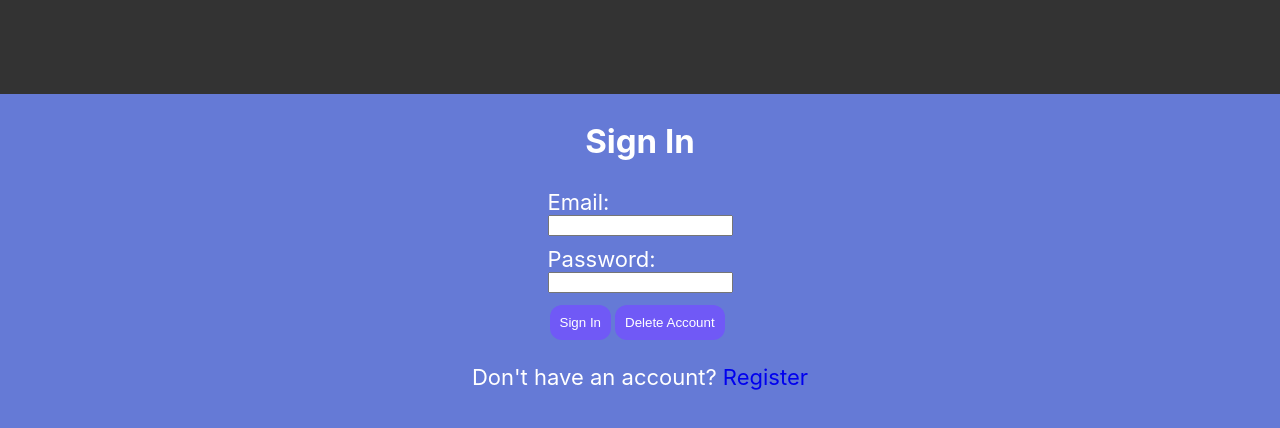
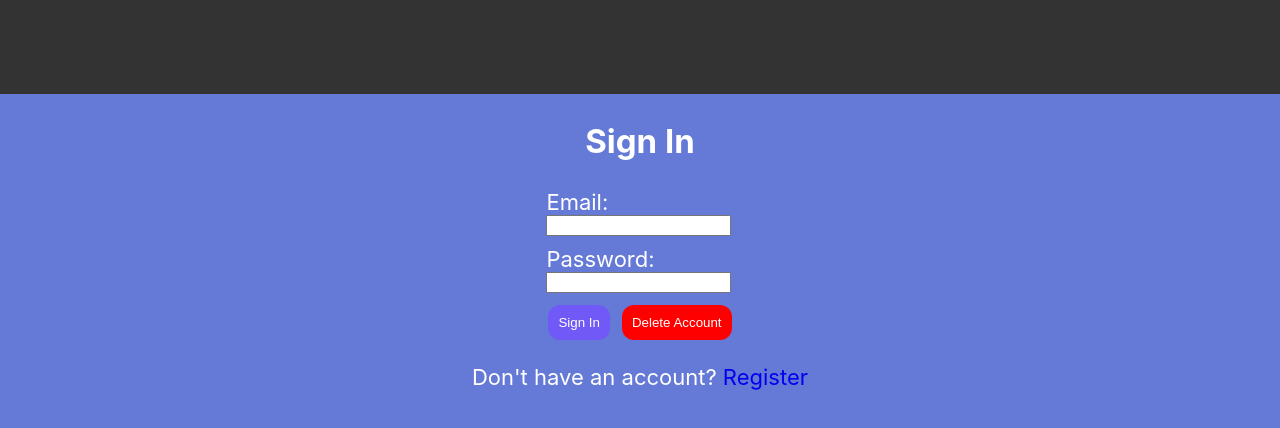
Before and after one commit to jasonbhlee/final_project, a React (Create React App) app in the folder project-app-frontend/: page / in a window 1280 px wide. Shown: the top 428 px of the page. Built offline with nearby package versions, Linux system fonts and the light colour scheme.

Commit message:
added delete user framework
goodluck jason

```diff
--- a/project-app-frontend/src/pages/SignInPage.js
+++ b/project-app-frontend/src/pages/SignInPage.js
@@ -20,8 +20,8 @@ function SignInPage() {
         },
         body: JSON.stringify({
           email: formData.email,
-          password: formData.password
-        })
+          password: formData.password,
+        }),
       });
 
       const result = await response.json();
@@ -41,11 +41,45 @@ function SignInPage() {
     }
   };
 
+  //script to trigger delete request when button is clicked
+  const handleDeleteAccount = async () => {
+    if (!window.confirm('Are you sure you want to delete your account? This action cannot be undone.')) {
+      return;
+    }
+
+    try {
+      const response = await fetch('/api/users/delete', {
+        method: 'DELETE',
+        headers: {
+          'Content-Type': 'application/json',
+        },
+        body: JSON.stringify({
+          email: formData.email,
+          password: formData.password, // Include password for authentication
+        }),
+      });
+
+      // Check if the response is valid JSON
+      const result = await response.json().catch(() => null);
+
+      if (!response.ok) {
+        throw new Error(result?.message || 'Account deletion failed');
+      }
+
+      // Clear localStorage and navigate back to sign-in or landing page
+      localStorage.removeItem('userEmail');
+      alert('Account deleted successfully.');
+      history.push('/sign-in');
+    } catch (error) {
+      console.error('Error during account deletion:', error);
+      alert('Account deletion failed: ' + error.message);
+    }
+  };
+
+
   return (
     <div style={{ textAlign: 'center' }}>
-      {/* Navbar */}
-      <nav style={{ backgroundColor: '#333', padding: '10px', color: '#fff', height: '74px' }}>
-      </nav>
+      <nav style={{ backgroundColor: '#333', padding: '10px', color: '#fff', height: '74px' }}></nav>
 
       <h2>Sign In</h2>
       <form onSubmit={handleSubmit} style={{ display: 'inline-block', textAlign: 'left' }}>
@@ -68,10 +102,16 @@ function SignInPage() {
           style={{ display: 'block', marginBottom: '10px' }}
         />
         <button type="submit">Sign In</button>
-        <button type="button" onclick="deleteAccount()">Delete Account</button>
+
+        <button type="button" onClick={handleDeleteAccount} style={{ marginLeft: '10px', backgroundColor: 'red', color: 'white' }}>
+          Delete Account
+        </button>
       </form>
       <p>
-        Don't have an account? <Link to="/register" style={{ display: 'inline-block', textDecoration: 'none' }}>Register</Link>
+        Don't have an account?{' '}
+        <Link to="/register" style={{ display: 'inline-block', textDecoration: 'none' }}>
+          Register
+        </Link>
       </p>
     </div>
   );
```
Also changed, not shown: 1 other file (tests, documents, lock files or other folders).
